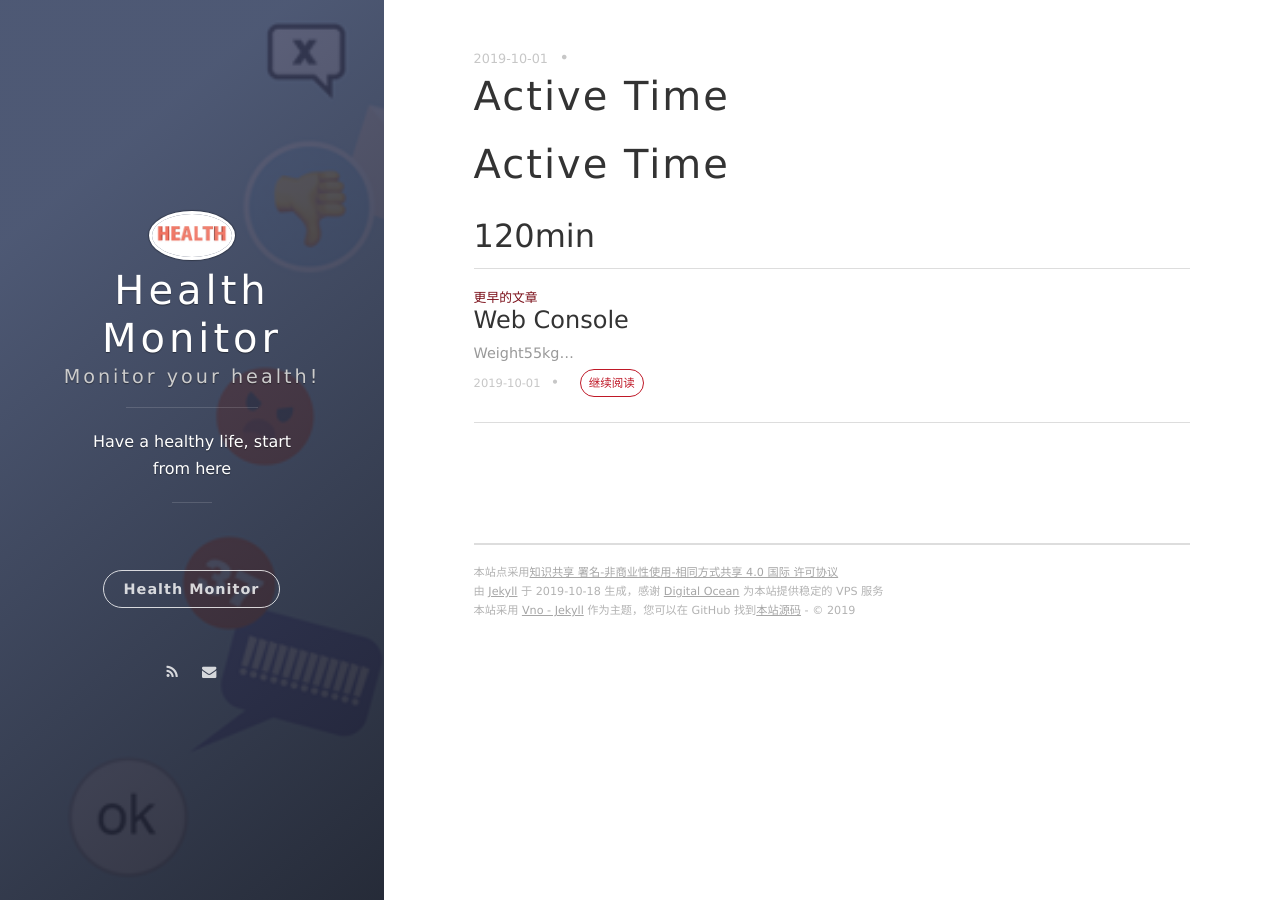
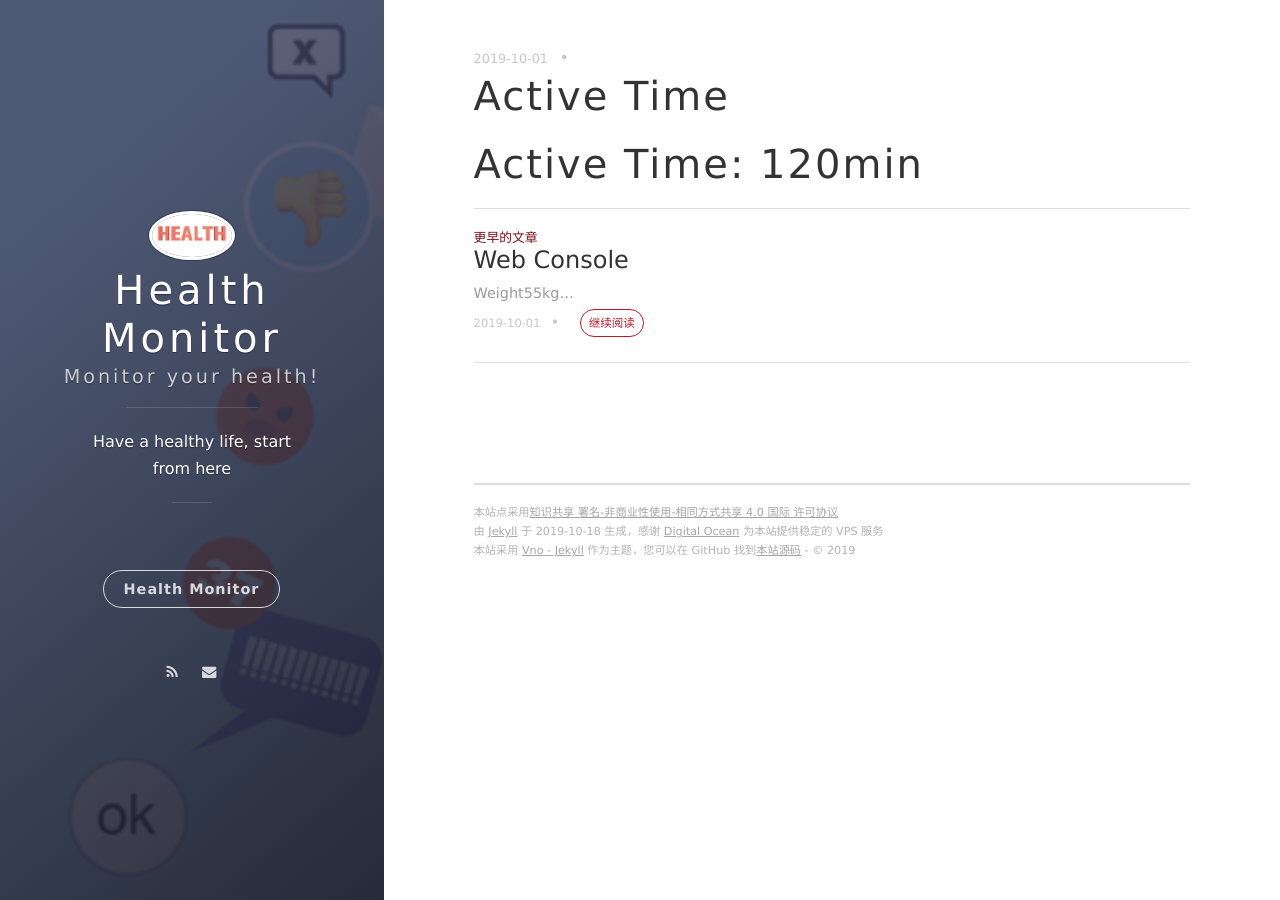
Before and after one commit to rbu1996/rbu1996.github.io, a Jekyll site: the page built from _posts/2019-10-01-ActiveTime.md, in a window 1280 px wide. Built offline with Jekyll 4.4.1, drawn with Linux system fonts in a browser that asks for light colours; nearby versions of some CDN libraries.

```diff
--- a/_posts/2019-10-01-ActiveTime.md
+++ b/_posts/2019-10-01-ActiveTime.md
@@ -4,5 +4,4 @@ title: Active Time
 date: 2019-10-01 15:32:24.000000000 +09:00
 ---
 
-# Active Time
-## 120min
+# Active Time: 120min
```
